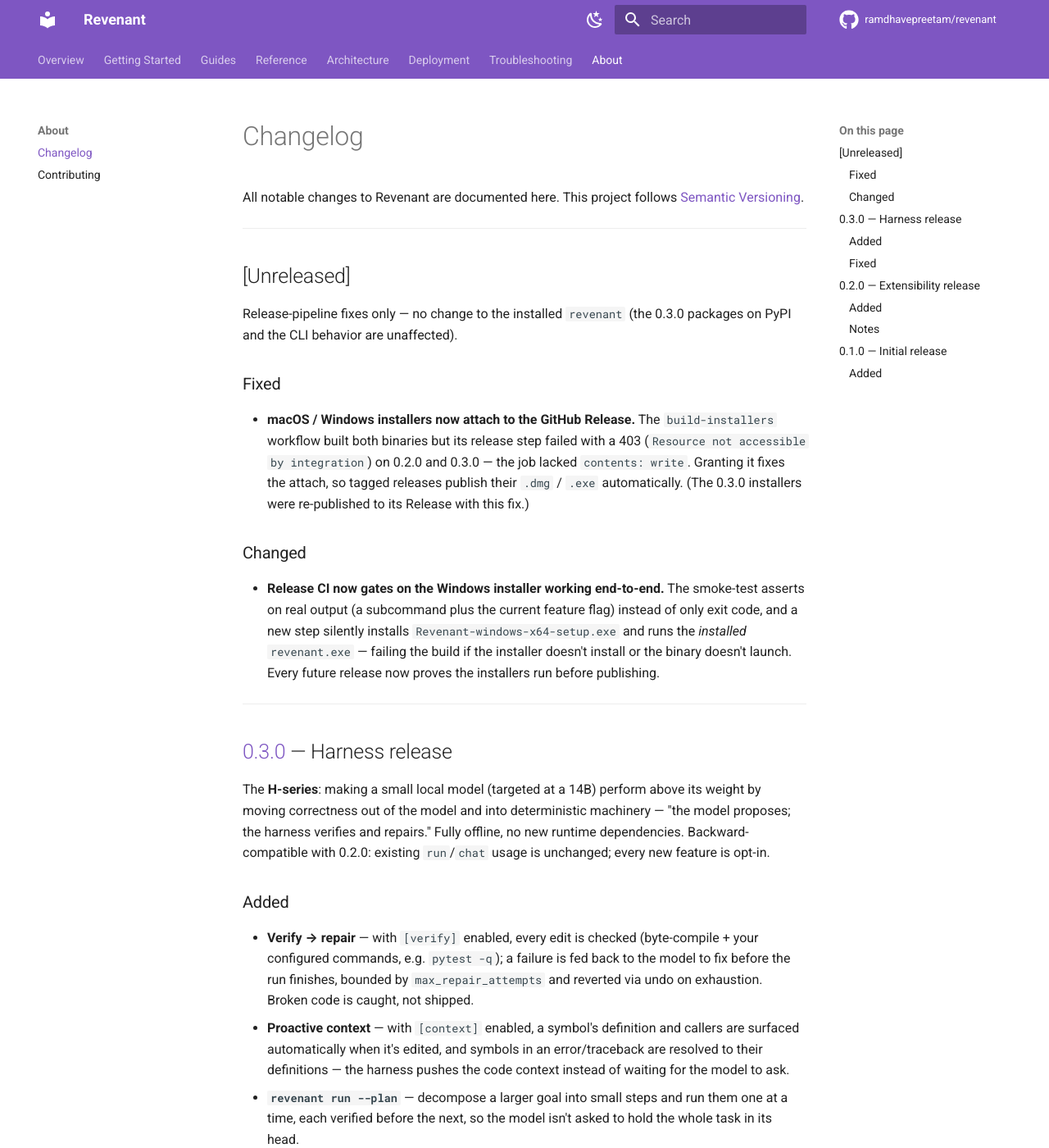
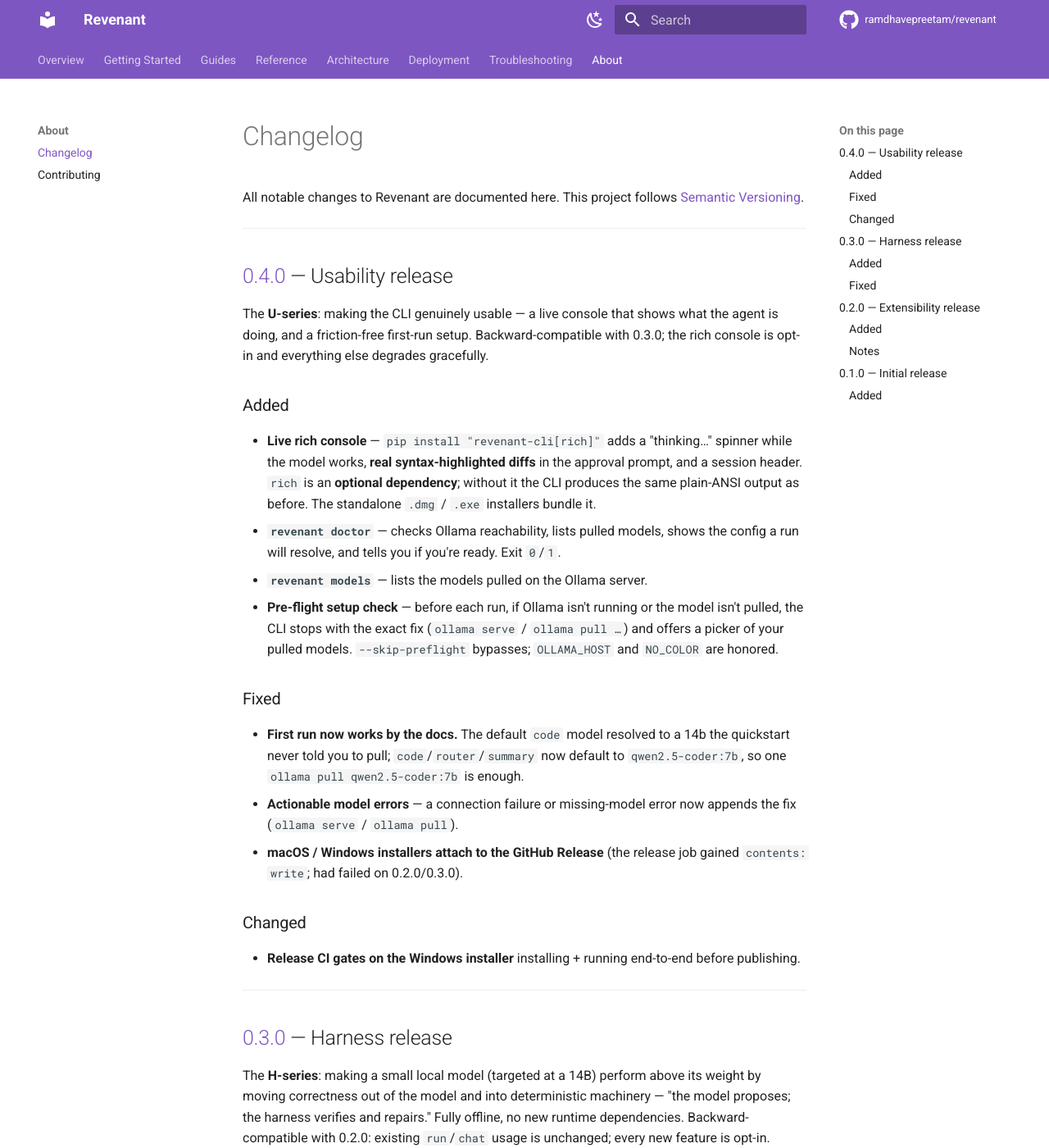
Before and after one commit to ramdhavepreetam/revenant, an MkDocs documentation site: the page built from docs_site/about/changelog.md, in a window 1280 px wide and 1400 px high. Shown: the whole window at 82% size. Built offline with MkDocs 1.6.1 and Material for MkDocs 9.7.7, drawn with Linux system fonts in a browser that asks for light colours; comment, search, counter and statistics services are not loaded.

Commit message:
Release 0.4.0: the usability release (U-series)
Bump all three packages 0.3.0 -> 0.4.0 for the U-series: setup UX
(preflight, doctor/models, default-model fix, actionable errors) and a
rich live console (optional dep + plain fallback). A minor bump —
substantial new, backward-compatible UX; the rich console is opt-in.

- Version 0.4.0 on nerva-core / nerva-agent / revenant-cli; inter-package
  deps pinned >=0.4.0. The `revenant-cli[rich]` extra is preserved.
- Changelog: [Unreleased] -> [0.4.0] (folded in the CI fixes).

Verified: 531 tests + mkdocs --strict green; make build + twine check
pass for all 6 dists; a clean-venv --no-index install of the base wheels
resolves all three to 0.4.0 and runs `revenant doctor`/`models`; the
`[rich]` extra resolves rich when an index is available.

Co-Authored-By: Claude Opus 4.8 <noreply@anthropic.com>
Claude-Session: https://claude.ai/code/session_01XvnTdQiwcRfPA3HCHhno8Q

```diff
--- a/docs_site/about/changelog.md
+++ b/docs_site/about/changelog.md
@@ -5,28 +5,41 @@ All notable changes to Revenant are documented here. This project follows
 
 ---
 
-## [Unreleased]
+## [0.4.0] — Usability release
 
-Release-pipeline fixes only — no change to the installed `revenant` (the 0.3.0
-packages on PyPI and the CLI behavior are unaffected).
+The **U-series**: making the CLI genuinely usable — a live console that shows
+what the agent is doing, and a friction-free first-run setup. Backward-compatible
+with 0.3.0; the rich console is opt-in and everything else degrades gracefully.
+
+### Added
+
+- **Live rich console** — `pip install "revenant-cli[rich]"` adds a
+  "thinking…" spinner while the model works, **real syntax-highlighted diffs** in
+  the approval prompt, and a session header. `rich` is an **optional dependency**;
+  without it the CLI produces the same plain-ANSI output as before. The standalone
+  `.dmg` / `.exe` installers bundle it.
+- **`revenant doctor`** — checks Ollama reachability, lists pulled models, shows
+  the config a run will resolve, and tells you if you're ready. Exit `0`/`1`.
+- **`revenant models`** — lists the models pulled on the Ollama server.
+- **Pre-flight setup check** — before each run, if Ollama isn't running or the
+  model isn't pulled, the CLI stops with the exact fix (`ollama serve` /
+  `ollama pull …`) and offers a picker of your pulled models. `--skip-preflight`
+  bypasses; `OLLAMA_HOST` and `NO_COLOR` are honored.
 
 ### Fixed
 
-- **macOS / Windows installers now attach to the GitHub Release.** The
-  `build-installers` workflow built both binaries but its release step failed
-  with a 403 (`Resource not accessible by integration`) on 0.2.0 and 0.3.0 — the
-  job lacked `contents: write`. Granting it fixes the attach, so tagged releases
-  publish their `.dmg` / `.exe` automatically. (The 0.3.0 installers were
-  re-published to its Release with this fix.)
+- **First run now works by the docs.** The default `code` model resolved to a 14b
+  the quickstart never told you to pull; `code`/`router`/`summary` now default to
+  `qwen2.5-coder:7b`, so one `ollama pull qwen2.5-coder:7b` is enough.
+- **Actionable model errors** — a connection failure or missing-model error now
+  appends the fix (`ollama serve` / `ollama pull`).
+- **macOS / Windows installers attach to the GitHub Release** (the release job
+  gained `contents: write`; had failed on 0.2.0/0.3.0).
 
 ### Changed
 
-- **Release CI now gates on the Windows installer working end-to-end.** The
-  smoke-test asserts on real output (a subcommand plus the current feature flag)
-  instead of only exit code, and a new step silently installs
-  `Revenant-windows-x64-setup.exe` and runs the *installed* `revenant.exe` —
-  failing the build if the installer doesn't install or the binary doesn't
-  launch. Every future release now proves the installers run before publishing.
+- **Release CI gates on the Windows installer** installing + running end-to-end
+  before publishing.
 
 ---
 
@@ -131,6 +144,7 @@ The first public release of Revenant.
 
 ---
 
+[0.4.0]: https://github.com/ramdhavepreetam/revenant/releases/tag/v0.4.0
 [0.3.0]: https://github.com/ramdhavepreetam/revenant/releases/tag/v0.3.0
 [0.2.0]: https://github.com/ramdhavepreetam/revenant/releases/tag/v0.2.0
 [0.1.0]: https://github.com/ramdhavepreetam/revenant/releases/tag/v0.1.0
```
Also changed, not shown: 3 other files.
